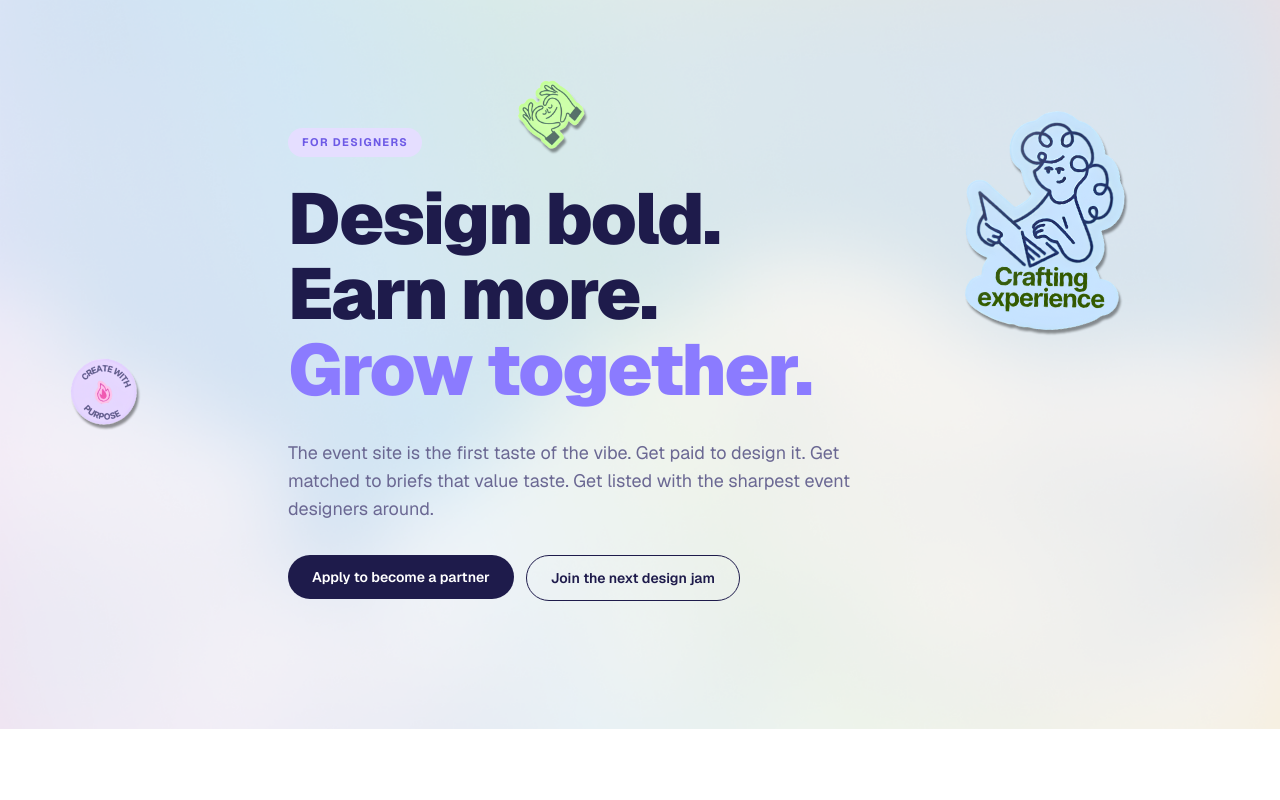
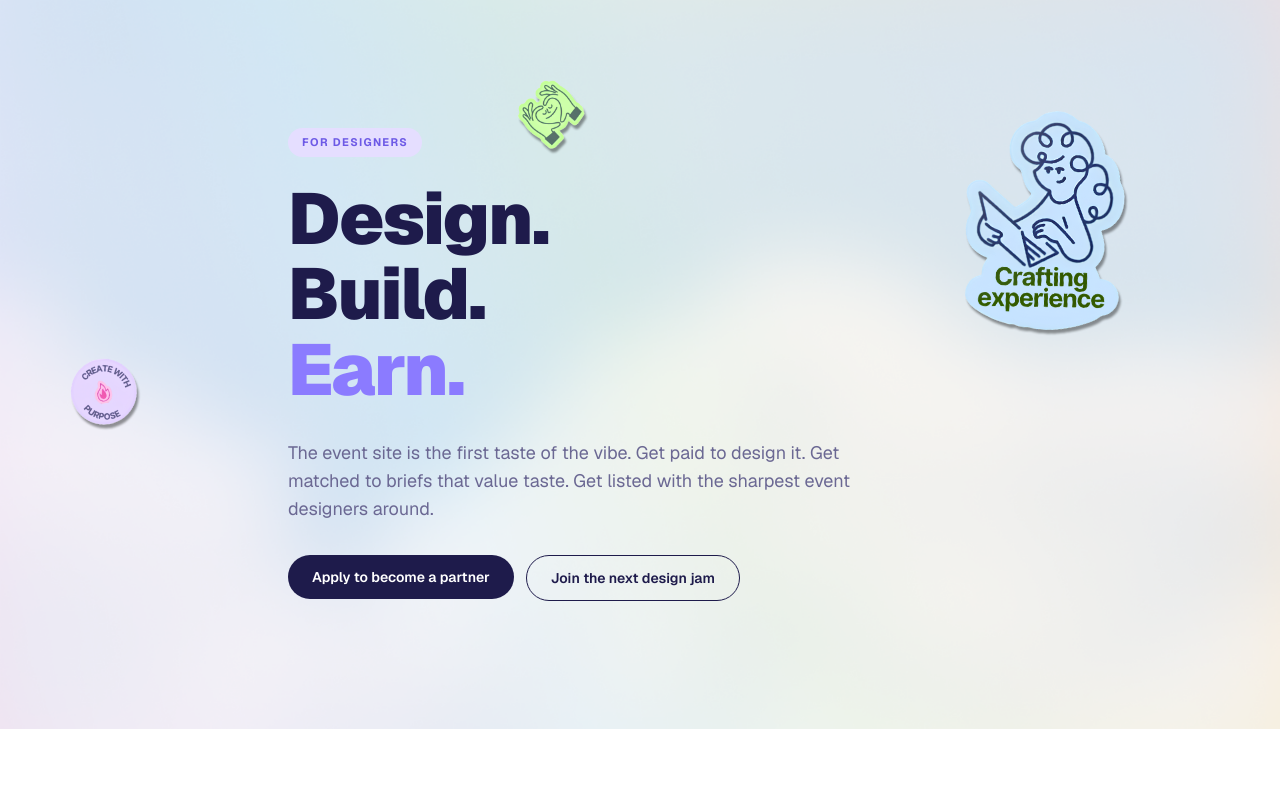
Before and after one commit to sneha-mishhra/arrived-partner-program, a Next.js app: page / in a window 1280 px wide. Shown: the top 800 px of the page. Built offline with nearby package versions, Linux system fonts and the light colour scheme.

Commit message:
Update hero title to Design. Build. Earn.

```diff
--- a/components/Hero.tsx
+++ b/components/Hero.tsx
@@ -23,11 +23,11 @@ export default function Hero() {
       <div className="relative z-40 max-w-4xl mx-auto text-left pl-20 md:pl-24">
         <span className="pill mb-6 inline-block">For designers</span>
         <h1 className="text-5xl md:text-7xl font-black tracking-tight leading-[1.05]">
-          Design bold.
+          Design.
           <br />
-          Earn more.
+          Build.
           <br />
-          <span className="text-brand-purple-2">Grow together.</span>
+          <span className="text-brand-purple-2">Earn.</span>
         </h1>
         <p className="mt-8 text-base md:text-lg text-brand-muted max-w-xl">
           The event site is the first taste of the vibe. Get paid to design it.
```
